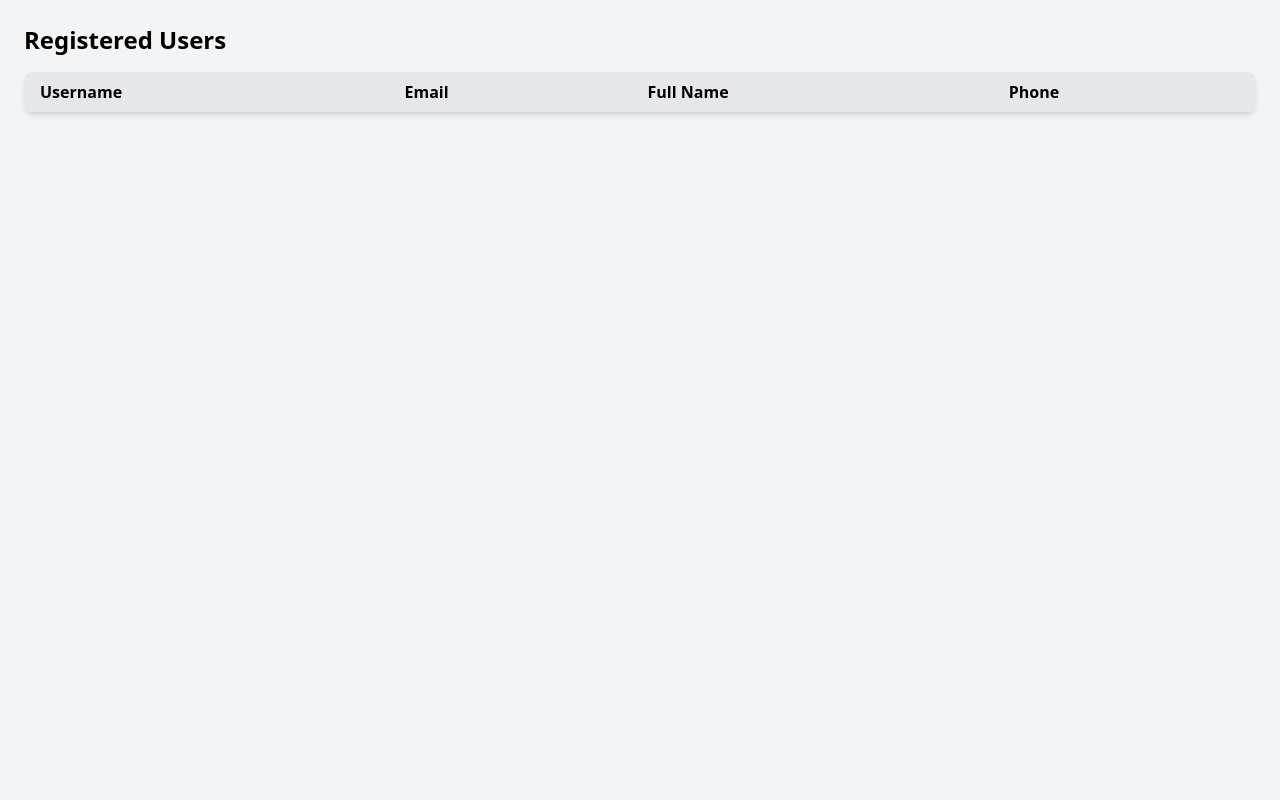
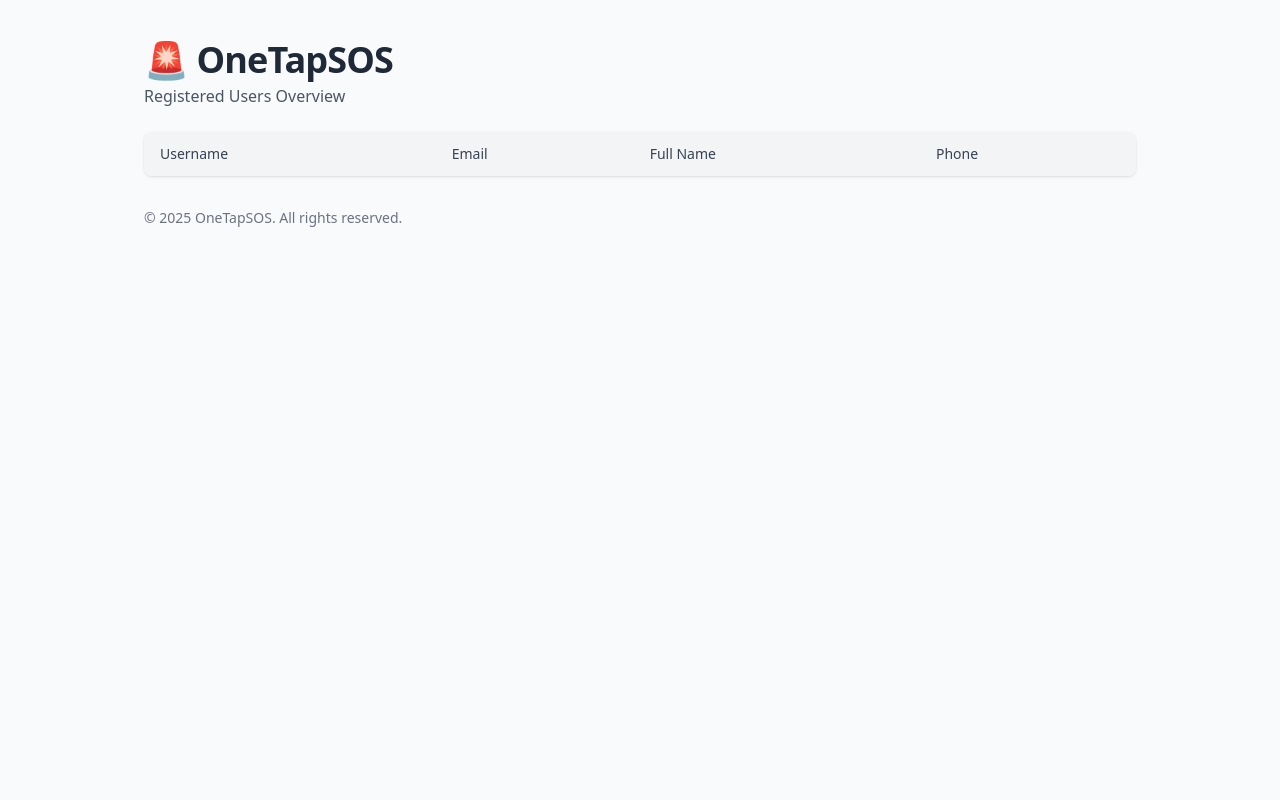
Before and after one commit to DanViceda/onetapsos-bckend, a Django app: page /user-table/ in a window 1280 px wide. Run offline with Django 5.2, Linux system fonts and the light colour scheme; lists and menus that the app fills with data are empty; some libraries are stand-ins or nearby versions.

Commit message:
template

```diff
--- a/users/templates/users/user_table.html
+++ b/users/templates/users/user_table.html
@@ -2,24 +2,38 @@
 <html lang="en">
 <head>
   <meta charset="UTF-8">
-  <title>User Table</title>
+  <title>OneTapSOS | User Table</title>
   <script src="https://cdn.tailwindcss.com"></script>
+  <link rel="icon" href="https://cdn-icons-png.flaticon.com/512/1828/1828884.png" />
 </head>
-<body class="bg-gray-100 p-6">
-  <h1 class="text-2xl font-bold mb-4">Registered Users</h1>
-  <table class="min-w-full bg-white shadow-md rounded-lg overflow-hidden">
-    <thead class="bg-gray-200">
+<body class="bg-gray-50 min-h-screen font-sans text-gray-800">
+
+  <div class="max-w-5xl mx-auto py-10 px-4">
+    <header class="mb-6">
+      <h1 class="text-4xl font-bold tracking-tight">🚨 OneTapSOS</h1>
+      <p class="text-base text-gray-600 mt-1">Registered Users Overview</p>
+    </header>
+
+    <div class="overflow-x-auto bg-white shadow rounded-lg">
+      <table class="min-w-full divide-y divide-gray-200">
+        <thead class="bg-gray-100">
           <tr>
-        <th class="py-2 px-4 text-left">Username</th>
-        <th class="py-2 px-4 text-left">Email</th>
-        <th class="py-2 px-4 text-left">Full Name</th>
-        <th class="py-2 px-4 text-left">Phone</th>
+            <th class="px-4 py-3 text-sm font-medium text-gray-700 text-left">Username</th>
+            <th class="px-4 py-3 text-sm font-medium text-gray-700 text-left">Email</th>
+            <th class="px-4 py-3 text-sm font-medium text-gray-700 text-left">Full Name</th>
+            <th class="px-4 py-3 text-sm font-medium text-gray-700 text-left">Phone</th>
           </tr>
         </thead>
-    <tbody id="user-table-body">
+        <tbody id="user-table-body" class="divide-y divide-gray-100">
           <!-- Data will be injected here -->
         </tbody>
       </table>
+    </div>
+
+    <footer class="mt-8 text-sm text-gray-500 text-left">
+      &copy; 2025 OneTapSOS. All rights reserved.
+    </footer>
+  </div>
 
   <script>
     fetch('https://onetapsos-bckend.onrender.com/api/users/users/')
@@ -28,11 +42,11 @@
         const tbody = document.getElementById('user-table-body');
         data.forEach(user => {
           const row = `
-            <tr class="border-t">
-              <td class="py-2 px-4">${user.username}</td>
-              <td class="py-2 px-4">${user.email}</td>
-              <td class="py-2 px-4">${user.full_name}</td>
-              <td class="py-2 px-4">${user.phone}</td>
+            <tr class="hover:bg-gray-50 transition">
+              <td class="px-4 py-3 text-sm">${user.username}</td>
+              <td class="px-4 py-3 text-sm">${user.email}</td>
+              <td class="px-4 py-3 text-sm">${user.full_name}</td>
+              <td class="px-4 py-3 text-sm">${user.phone}</td>
             </tr>
           `;
           tbody.innerHTML += row;
```
Lines whose indentation alone changed are shown as unchanged.
